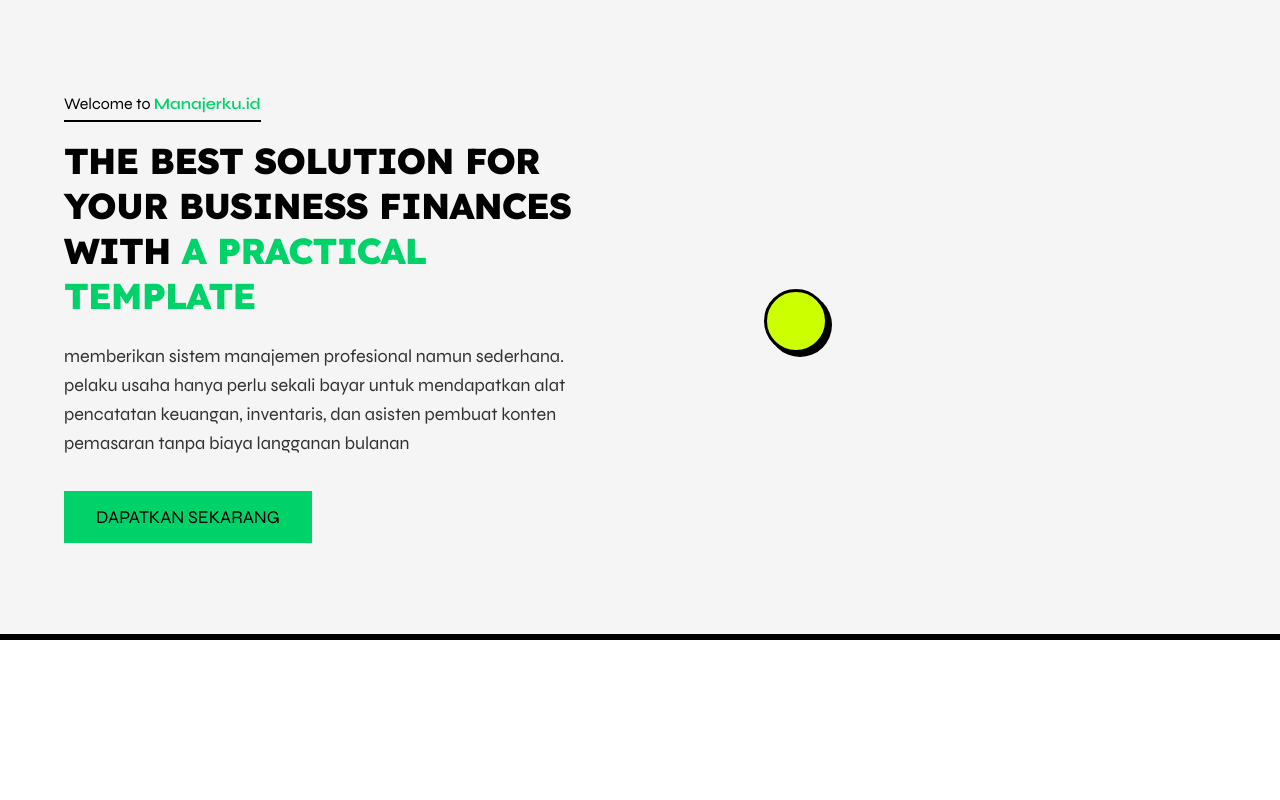
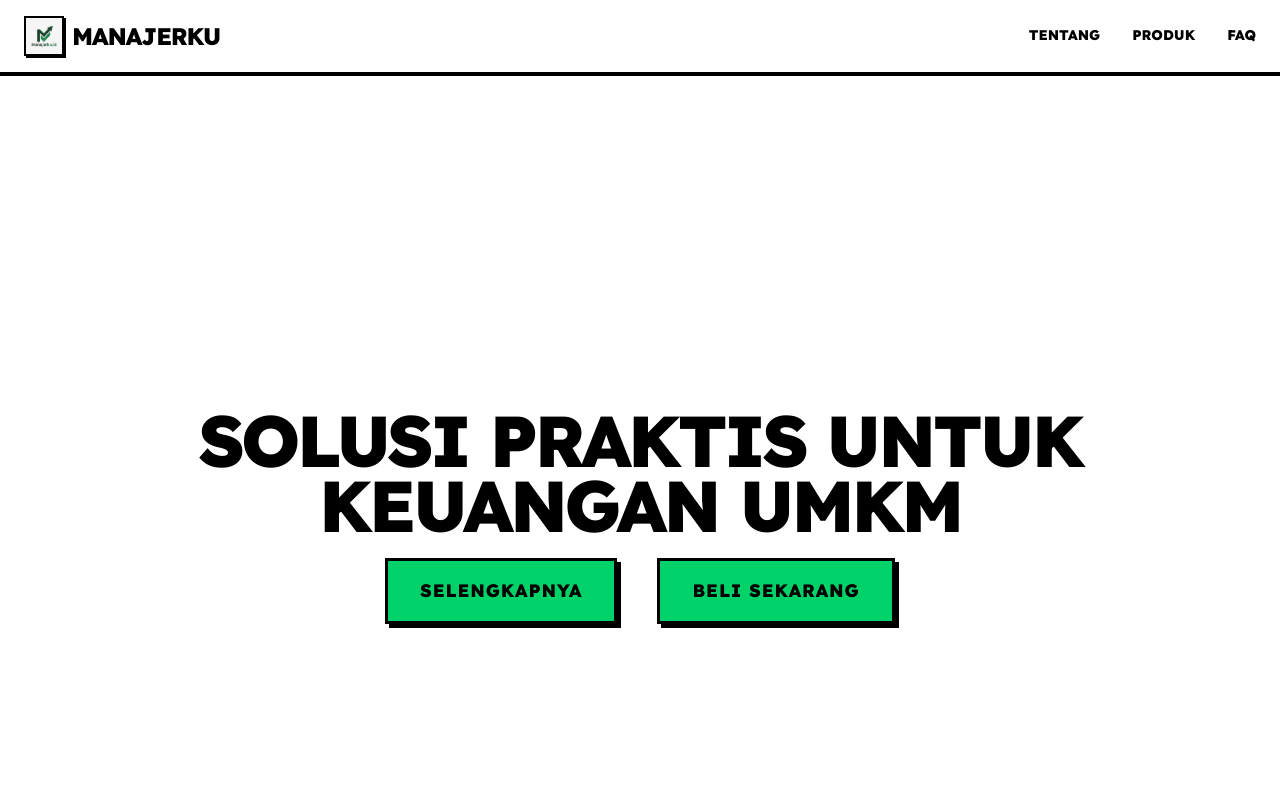
Before and after one commit to manajerku/manajerku, a Next.js app: page / in a window 1280 px wide. Shown: the top 800 px of the page. Built offline with nearby package versions, Linux system fonts and the light colour scheme.

Commit message:
membuat layout untuk navbar

```diff
--- a/app/layout.tsx
+++ b/app/layout.tsx
@@ -1,6 +1,7 @@
 import type { Metadata } from "next";
 import { Lexend, Syne } from "next/font/google";
 import "./globals.css";
+import { Navbar } from "@/components/layout/Navbar";
 
 const lexend = Lexend({
   variable: "--font-lexend",
@@ -28,6 +29,7 @@ export default function RootLayout({
     <html lang="en">
       {/* Tambahkan variable font ke body */}
       <body className={`${lexend.variable} ${syne.variable} antialiased`}>
+        <Navbar />
         {children}
       </body>
     </html>
--- a/app/page.tsx
+++ b/app/page.tsx
@@ -1,48 +1,43 @@
-export default function HeroSection() {
+"use client";
+import { Heading } from "@/components/ui/Heading";
+import { Button } from "@/components/ui/Button";
+import HeroSection from "@/components/layout/HeroSection";
+
+export default function Home() {
   return (
-    <section className="min-h-[80vh] bg-white flex items-center p-6 md:p-12 border-b-[6px] border-black overflow-hidden">
-      <div className="max-w-6xl mx-auto w-full grid grid-cols-1 lg:grid-cols-2 gap-10 items-center">
-        <div className="flex flex-col">
-          <div className="mb-4">
-            <p className="font-body text-base border-b-2 border-black inline-block pb-1">
-              Welcome to{" "}
-              <span className="text-neo-green font-bold">Manajerku.id</span>
-            </p>
-          </div>
+    <div className="p-10 space-y-8 bg-brand-light min-h-screen">
+      <HeroSection />
+      {/* Heading Level 1 */}
+      <Heading level="h1">
+        Edukasi <br /> Tanpa Batas
+      </Heading>
 
-          <h1 className="font-heading text-3xl md:text-4xl leading-tight tracking-tight text-black mb-6">
-            the best solution for <br />
-            your business finances <br />
-            with <span className="text-neo-green">a practical template</span>
-          </h1>
+      <div className="flex flex-col gap-4 w-fit">
+        {/* Button sebagai Link (Internal/External) */}
+        <Button href="/produk" variant="kuning">
+          Lihat Produk (Kuning)
+        </Button>
 
-          <p className="font-body text-base md:text-lg text-black/80 max-w-lg leading-relaxed mb-8">
-            memberikan sistem manajemen profesional namun sederhana. pelaku
-            usaha hanya perlu sekali bayar untuk mendapatkan alat pencatatan
-            keuangan, inventaris, dan asisten pembuat konten pemasaran tanpa
-            biaya langganan bulanan
-          </p>
+        {/* Button sebagai Button Biasa (Action) */}
+        <Button variant="hijau" onClick={() => alert("Halo Mario!")}>
+          Daftar Sekarang (Hijau)
+        </Button>
 
-          <div className="flex gap-4">
-            <button className="neo-button bg-neo-green px-8 py-3 text-lg uppercase">
-              Dapatkan Sekarang
-            </button>
-          </div>
-        </div>
+        {/* Button Outline */}
+        <Button variant="outline" href="#faq">
+          Tanya Jawab
+        </Button>
+      </div>
 
-        <div className="relative grid grid-cols-2 gap-3 h-[380px]">
-          <div className="neo-card bg-neo-white mt-16 h-[260px] flex items-center justify-center border-black">
-            <div className="w-16 h-16 bg-neo-neon border-[3px] border-black rounded-full shadow-[4px_4px_0px_0px_rgba(0,0,0,1)]"></div>
-          </div>
-
-          <div className="flex flex-col gap-3">
-            <div className="neo-card bg-neo-white h-[200px] border-black"></div>
-            <div className="neo-card bg-neo-white h-[200px] border-black"></div>
-          </div>
-
-          <div className="absolute -top-8 -right-8 w-24 h-24 bg-neo-yellow border-[4px] border-black rotate-12 -z-10 shadow-[8px_8px_0px_0px_rgba(0,0,0,1)]"></div>
-        </div>
+      {/* Heading di background gelap */}
+      <div className="bg-brand-green p-10 mt-10 border-3 border-black shadow-[10px_10px_0px_0px_#f8e71c]">
+        <Heading level="h2" isInverse>
+          Detail Produk Kami
+        </Heading>
+        <p className="text-brand-light font-body mt-4">
+          Penjelasan materi secara mendalam.
+        </p>
       </div>
-    </section>
+    </div>
   );
 }
--- a/components/layout/HeroSection.tsx
+++ b/components/layout/HeroSection.tsx
@@ -0,0 +1,17 @@
+import { Heading } from "@/components/ui/Heading";
+import { Button } from "@/components/ui/Button";
+export default function HeroSection() {
+  return (
+    <section className="min-h-screen flex flex-col text-center item-center justify-center gap-5">
+      <Heading level="h1">Solusi Praktis Untuk Keuangan UMKM</Heading>
+      <div className="gap-10 flex justify-center">
+        <Button variant="hijau" href="/produk">
+          Selengkapnya
+        </Button>
+        <Button variant="hijau" onClick={() => alert("Halo Mario!")}>
+          Beli Sekarang
+        </Button>
+      </div>
+    </section>
+  );
+}
--- a/components/layout/Navbar.tsx
+++ b/components/layout/Navbar.tsx
@@ -0,0 +1,75 @@
+"use client";
+
+import React, { useState } from "react";
+import Image from "next/image";
+import Link from "next/link";
+
+export const Navbar = () => {
+  const [isOpen, setIsOpen] = useState(false);
+
+  const navLinks = [
+    { name: "Tentang", href: "#about" },
+    { name: "Produk", href: "#produk" },
+    { name: "FAQ", href: "#faq" },
+  ];
+
+  return (
+    <nav className="sticky top-0 z-50 w-full bg-brand-light border-b-4 border-black px-6 py-4">
+      <div className="max-w-7xl mx-auto flex items-center justify-between">
+        {/* LOGO SECTION */}
+        <Link href="/" className="flex items-center gap-2 group">
+          <div className="relative w-10 h-10 border-2 border-black shadow-[2px_2px_0px_0px_rgba(0,0,0,1)] group-hover:shadow-none group-hover:translate-x-[2px] group-hover:translate-y-[2px] transition-all bg-white">
+            <Image
+              src="/logo/logo.png"
+              alt="Logo"
+              fill
+              className="object-contain p-1"
+            />
+          </div>
+          <span className="font-heading text-xl md:text-2xl tracking-tighter text-brand-green">
+            MANAJERKU
+          </span>
+        </Link>
+
+        {/* DESKTOP NAV */}
+        <div className="hidden md:flex items-center gap-8">
+          {navLinks.map((link) => (
+            <Link
+              key={link.name}
+              href={link.href}
+              className="font-heading text-sm uppercase hover:text-brand-accent transition-colors border-b-2 border-transparent hover:border-black">
+              {link.name}
+            </Link>
+          ))}
+        </div>
+
+        {/* MOBILE MENU BUTTON */}
+        <button
+          className="md:hidden p-2 border-2 border-black bg-white shadow-[3px_3px_0px_0px_rgba(0,0,0,1)] active:shadow-none active:translate-x-[2px] active:translate-y-[2px] cursor-pointer"
+          onClick={() => setIsOpen(!isOpen)}>
+          {/* Sederhanakan icon burger */}
+          <div className="space-y-1">
+            <div className="w-6 h-1 bg-black"></div>
+            <div className="w-6 h-1 bg-black"></div>
+            <div className="w-6 h-1 bg-black"></div>
+          </div>
+        </button>
+      </div>
+
+      {/* MOBILE NAV DROPDOWN */}
+      {isOpen && (
+        <div className="md:hidden absolute top-full left-0 w-full bg-brand-light border-b-4 border-black p-6 space-y-6 flex flex-col items-center animate-in slide-in-from-top duration-200">
+          {navLinks.map((link) => (
+            <Link
+              key={link.name}
+              href={link.href}
+              onClick={() => setIsOpen(false)}
+              className="font-heading text-xl uppercase border-b-2 border-transparent active:border-black">
+              {link.name}
+            </Link>
+          ))}
+        </div>
+      )}
+    </nav>
+  );
+};
--- a/components/ui/Button.tsx
+++ b/components/ui/Button.tsx
@@ -0,0 +1,43 @@
+import React from "react";
+import Link from "next/link";
+
+interface ButtonProps extends React.ButtonHTMLAttributes<HTMLButtonElement> {
+  children?: React.ReactNode;
+
+  variant?: "hijau" | "kuning" | "outline";
+  href?: string;
+  className?: string;
+}
+
+export const Button = ({
+  children,
+  variant = "hijau",
+  href,
+  className = "",
+  ...props
+}: ButtonProps) => {
+  const baseStyles =
+    "inline-block px-8 py-4 font-heading text-lg border-3 border-black transition-all duration-75 text-center uppercase tracking-wider shadow-[4px_4px_0px_0px_rgba(0,0,0,1)] hover:shadow-none hover:translate-x-[4px] hover:translate-y-[4px] active:bg-opacity-90";
+
+  const variants = {
+    hijau: "bg-neo-green text-black",
+    kuning: "bg-neo-yellow text-black",
+    outline: "bg-white text-black",
+  };
+
+  const combinedClasses = `${baseStyles} ${variants[variant]} ${className}`;
+
+  if (href) {
+    return (
+      <Link href={href} className={combinedClasses}>
+        {children}
+      </Link>
+    );
+  }
+
+  return (
+    <button className={combinedClasses} {...props}>
+      {children}
+    </button>
+  );
+};
--- a/components/ui/Heading.tsx
+++ b/components/ui/Heading.tsx
@@ -0,0 +1,32 @@
+import React from "react";
+
+interface HeadingProps {
+  children: React.ReactNode;
+  level?: "h1" | "h2" | "h3";
+  className?: string;
+  isInverse?: boolean;
+}
+
+export const Heading = ({
+  children,
+  level = "h2",
+  className = "",
+  isInverse = false,
+}: HeadingProps) => {
+  const Tag = level;
+  const baseStyles =
+    "font-heading uppercase font-extrabold leading-[0.9] tracking-tighter";
+  const levelStyles = {
+    h1: "text-5xl md:text-7xl",
+    h2: "text-3xl md:text-6xl",
+    h3: "text-2xl md:text-4xl",
+  };
+  const colorStyles = isInverse ? "text-brand-light" : "text-brand-green";
+
+  return (
+    <Tag
+      className={`${baseStyles} ${levelStyles[level]} ${colorStyles} ${className}`}>
+      {children}
+    </Tag>
+  );
+};
```
Also changed, not shown: public/logo/logo.png (added).
